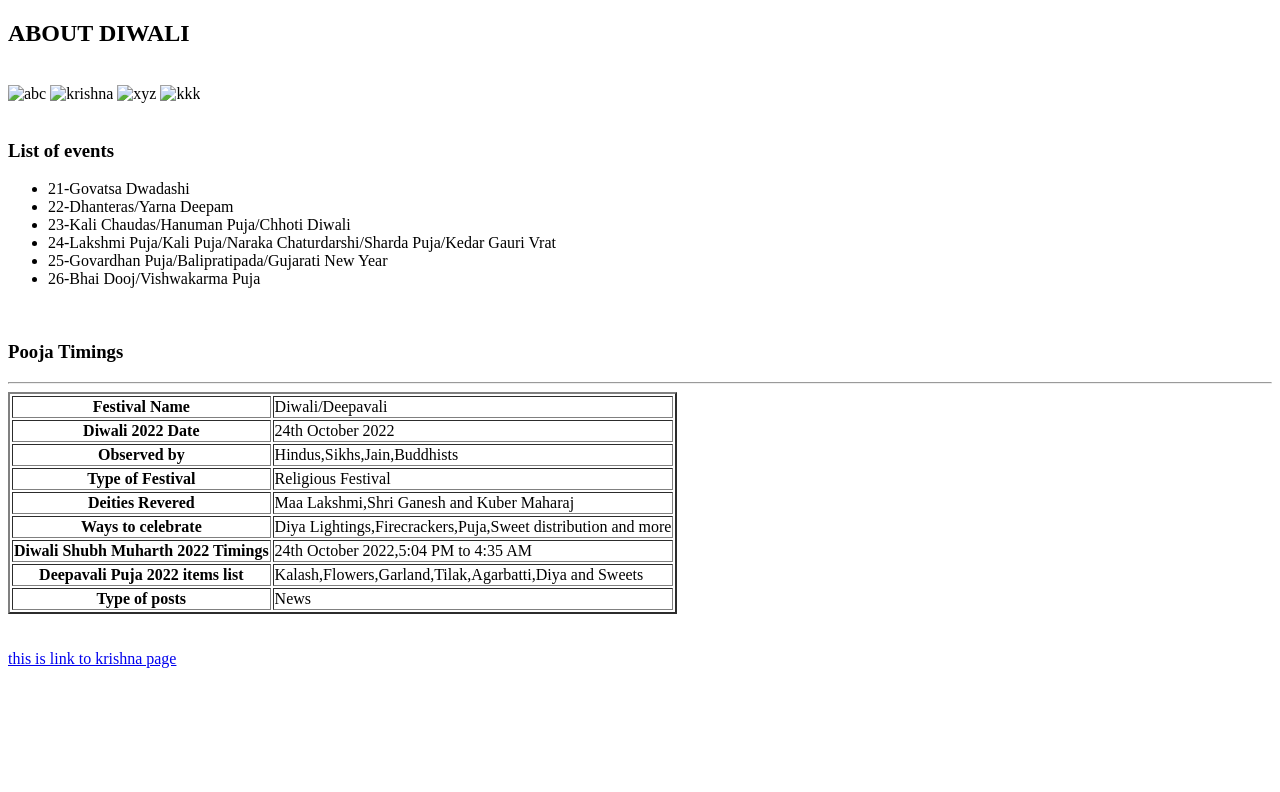
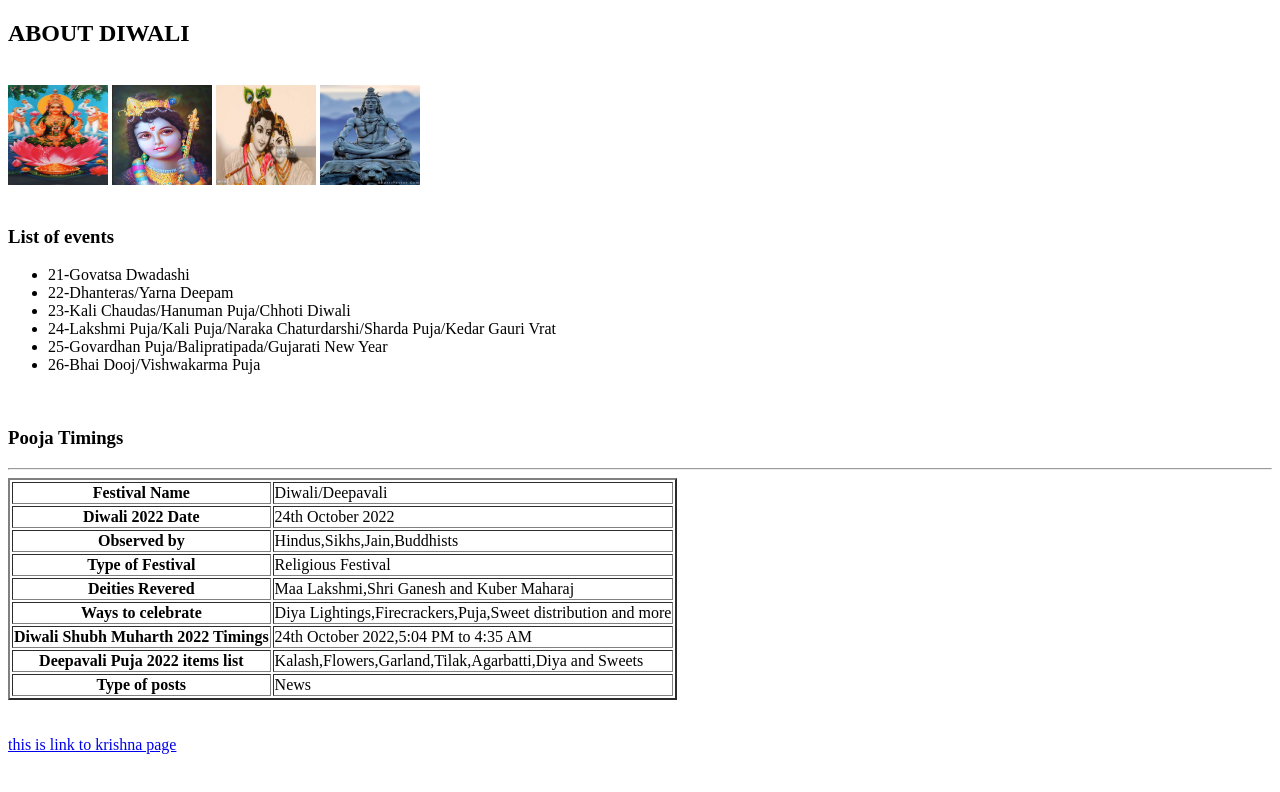
Before and after one commit to keerthanags/diwali, a plain HTML site: page index.html in a window 1280 px wide. Drawn offline with Linux system fonts and the light colour scheme.

Commit message:
Update index.html

```diff
--- a/index.html
+++ b/index.html
@@ -3,10 +3,10 @@
     <head>
         <body>
             <h2> ABOUT DIWALI</h2><br>
-            <img src="images\abc.jpg"  height="100px"  width="100px" alt="abc">
-            <img src="images\krishna.gif" height="100px" width="100px" alt="krishna">
-            <img src="images\xyz.jpg" height="100px"  width="100px" alt="xyz">
-            <img src="images\kkk.jpg" height="100px" width="100px" alt="kkk"><br><br>
+            <img src="abc.jpg"  height="100px"  width="100px" alt="abc">
+            <img src="krishna.gif" height="100px" width="100px" alt="krishna">
+            <img src="xyz.jpg" height="100px"  width="100px" alt="xyz">
+            <img src="kkk.jpg" height="100px" width="100px" alt="kkk"><br><br>
 
             <h3>List of events </h3>
 
```
